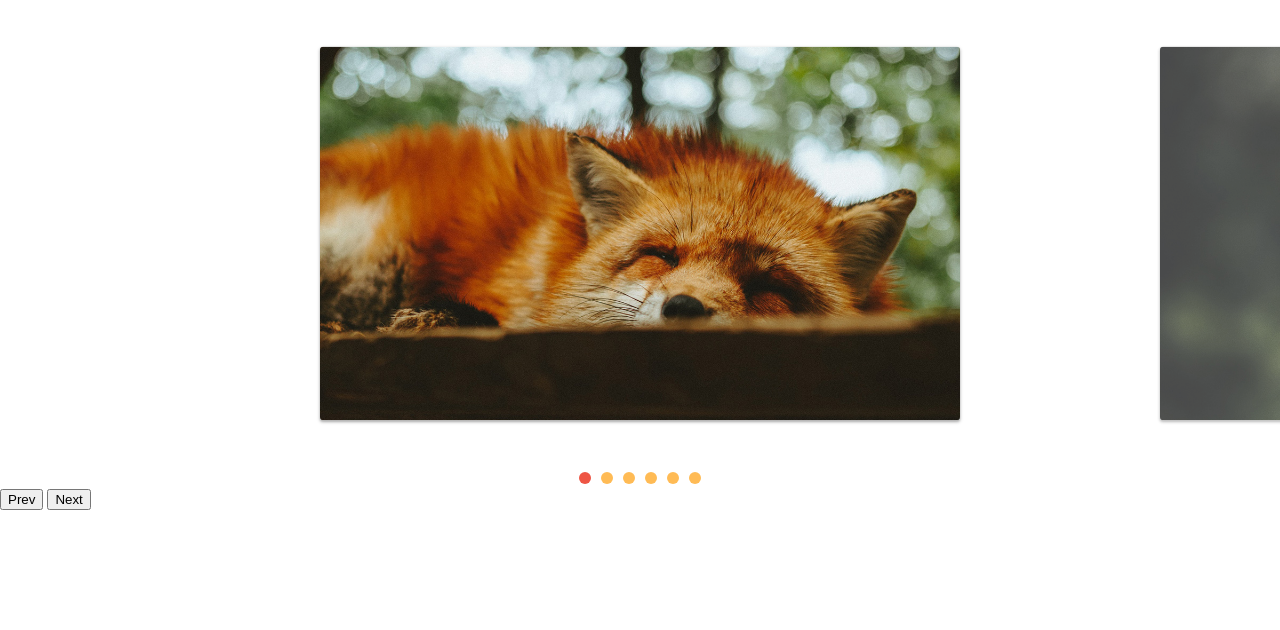
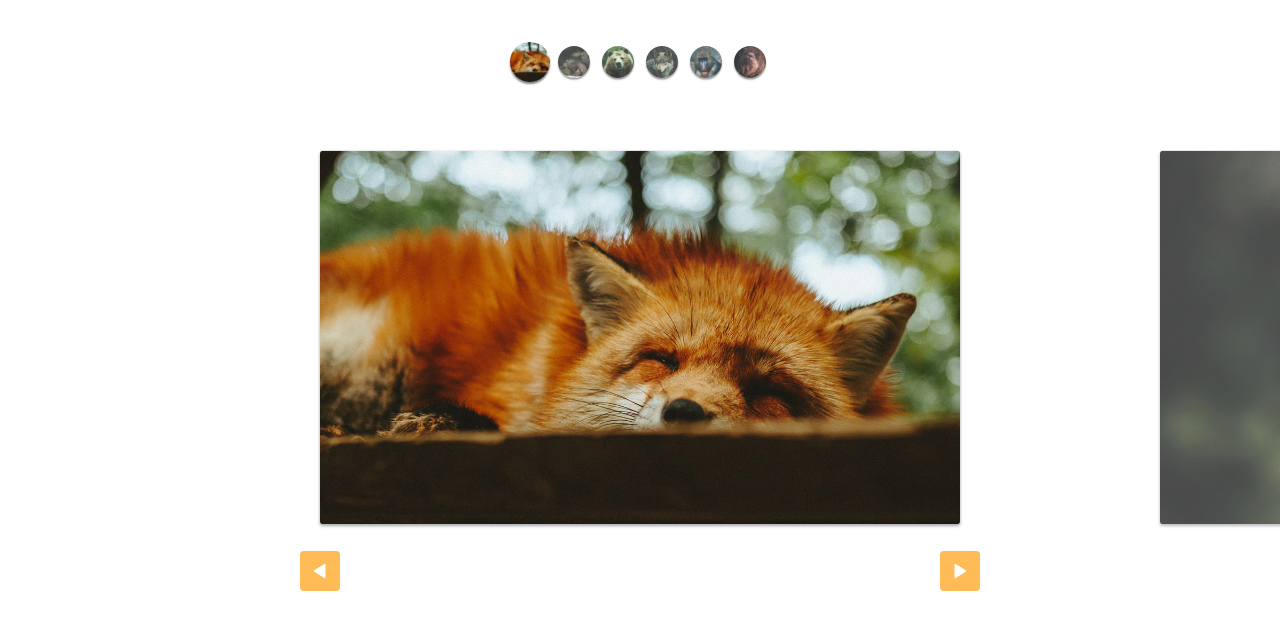
Before and after one commit to rhaissabg/slide-javascript, a plain HTML site: page index.html in a window 1280 px wide. Drawn offline with Linux system fonts and the light colour scheme.

Commit message:
custom controls estilizados

```diff
--- a/css/style.css
+++ b/css/style.css
@@ -63,3 +63,48 @@ img {
 [data-control="slide"] li a:hover {
     background-color: #e54;
 }
+
+.custom-control {
+    display: flex;
+    justify-content: center;
+    margin-top: 40px;
+    margin-bottom: 20px;
+    flex-wrap: wrap;
+}
+
+.custom-control li {
+    opacity: 0.8;
+    transform: scale(0.8);
+    width: 40px;
+    height: 40px;
+    border-radius: 50%;
+    overflow: hidden;
+    margin: 2px;
+    box-shadow: 0 2px 2px rgba(0, 0, 0, 0.5);
+    transition: 0.3s;
+}
+
+.custom-control li.active {
+    opacity: 1;
+    transform: scale(1);
+}
+
+.arrow-nav {
+    display: flex;
+    justify-content: space-around;
+    margin: -20px 0px;
+}
+
+.arrow-nav button {
+    cursor: pointer;
+    border: none;
+    border-radius: 4px;
+    color: white;
+    width: 40px;
+    height: 40px;
+    background: #fb5 url('../img/arrow.svg') center no-repeat;
+}
+
+.arrow-nav button.prev {
+    transform: rotate(-180deg);
+}
--- a/index.html
+++ b/index.html
@@ -9,6 +9,15 @@
 </head>
 
 <body>
+
+    <ul class="custom-control">
+        <li><img src="img/foto1-thumb.jpg" alt=""></li>
+        <li><img src="img/foto2-thumb.jpg" alt=""></li>
+        <li><img src="img/foto3-thumb.jpg" alt=""></li>
+        <li><img src="img/foto4-thumb.jpg" alt=""></li>
+        <li><img src="img/foto5-thumb.jpg" alt=""></li>
+        <li><img src="img/foto6-thumb.jpg" alt=""></li>
+    </ul>
 
     <div class="wrapper">
         <ul class="slide">
@@ -22,8 +31,8 @@
     </div>
 
     <div class="arrow-nav">
-        <button class="prev">Prev</button>
-        <button class="next">Next</button>
+        <button class="prev"></button>
+        <button class="next"></button>
     </div>
 
     <script type="module" src="js/script.js"></script>
--- a/js/script.js
+++ b/js/script.js
@@ -1,6 +1,6 @@
-import {Slide, SlideNav} from './slide.js';
+import SlideNav from './slide.js';
 
 const slide = new SlideNav('.slide', '.wrapper');
 slide.init();
 slide.addArrow('.prev', '.next');
-slide.addControl();
+slide.addControl('.custom-control');
--- a/js/slide.js
+++ b/js/slide.js
@@ -148,7 +148,7 @@ export class Slide {
     }
 }
 
-export class SlideNav extends Slide {
+export default class SlideNav extends Slide {
     constructor(slide, wrapper) {
         super(slide, wrapper);
         this.bindControlEvents();
```
